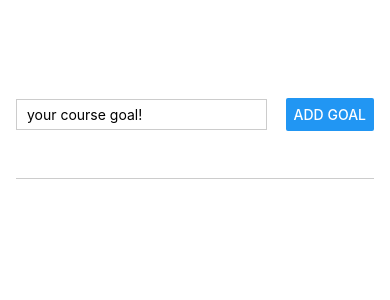
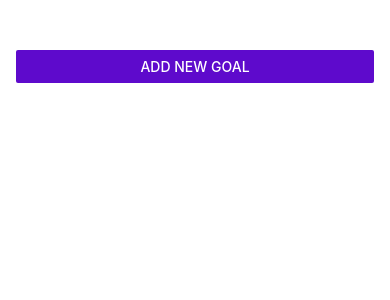
Before and after one commit to kevinxcode/React-Native-Features, a React Native app: screen / in a window 390 px wide. Shown: the top 300 px of the page. Built offline with nearby package versions, Linux system fonts and the light colour scheme.

Commit message:
modal handler

```diff
--- a/App.js
+++ b/App.js
@@ -6,7 +6,20 @@ import GoalInput from './components/GoalInput';
 
 
 export default function App() {
+  const [modalIsVisible, SetModalIsVisible] = useState(false); // hide modal
   const [courseGoal, setCourseGoals] = useState([]); // array
+
+  // show modal
+  function startAddGoalHandler(){
+    SetModalIsVisible(true);
+  }
+  // end
+
+    // hide modal
+    function endAddHandler(){
+      SetModalIsVisible(false);
+    }
+    // end hide modal
 
  // set on first view
   function addGoalHandler(enteredGoaltext) {
@@ -14,7 +27,8 @@ export default function App() {
     setCourseGoals((currentCourseGoals) => [
       ...courseGoal,
       {text: enteredGoaltext, id: Math.random().toString()}
-    ])
+    ]);
+    endAddHandler();
   }
   // end
   // delete
@@ -24,11 +38,17 @@ export default function App() {
       return currentCourseGoals.filter((goal) =>goal.id !==id);
     });
   }
-  // end felet
+  // end delete
+
+
 
   return (
     <View style={styles.appContainer}>
-      <GoalInput onAddGoal={addGoalHandler} />
+      <Button title='Add new Goal' color='#5e0acc' onPress={startAddGoalHandler}  />
+      <GoalInput visible={modalIsVisible}
+      onAddGoal={addGoalHandler}
+      onCancel={endAddHandler} />
+
       <View style={styles.goalsContainer}>
       <FlatList
       data={courseGoal} renderItem={(itemData) => {
--- a/components/GoalInput.js
+++ b/components/GoalInput.js
@@ -1,5 +1,5 @@
 import { useState } from 'react';
-import {StyleSheet, Text, TextInput, View, Button} from 'react-native'
+import {StyleSheet, Text, TextInput, View, Button, Modal} from 'react-native'
 function GoalInput(props){
     const [enteredGoaltext, setEnteredGoalText] = useState(''); // variable
     // get from first view
@@ -14,13 +14,28 @@ function GoalInput(props){
       }
       //
 
+       // hide modal
+    function endAddHandler(){
+        SetModalIsVisible(false);
+      }
+      // end hide modal
+
 
     return (
+        <Modal visible={props.visible} animationType="slide">
         <View style={styles.inputContainer}>
         <TextInput style={styles.textInput} placeholder=' your course goal!'
           onChangeText={goalInputHandler} />
-        <Button title='Add Goal' onPress={addGoalHandler} />
+            <View style={styles.buttonContainer}>
+                <View style={styles.button}>
+                <Button title='Add Goal' onPress={addGoalHandler} />
+                </View>
+                <View style={styles.button}>
+                <Button title='Cancel' onPress={props.onCancel}  />
+                </View>
+            </View>
       </View>
+      </Modal>
     );
 }
 export default GoalInput;
@@ -28,18 +43,27 @@ export default GoalInput;
 const styles = StyleSheet.create({
     inputContainer: {
         flex: 1,
-        flexDirection: 'row',
-        justifyContent: 'space-between',
+        // flexDirection: 'column',
+        justifyContent: 'center',
         alignItems: 'center',
         marginBottom: 24,
+        padding: 20,
         borderBottomWidth: 1,
         borderBottomColor: '#cccccc',
       },
       textInput: {
         borderWidth: 1,
         borderColor: '#cccccc',
-        width: '70%',
+        width: '100%',
         marginRight: 8,
         padding: 6
       },
+      buttonContainer:{
+        marginTop: 16,
+        flexDirection: 'row',
+      },
+      button:{
+        width: '30%',
+        marginHorizontal: 8
+      }
 })
```
